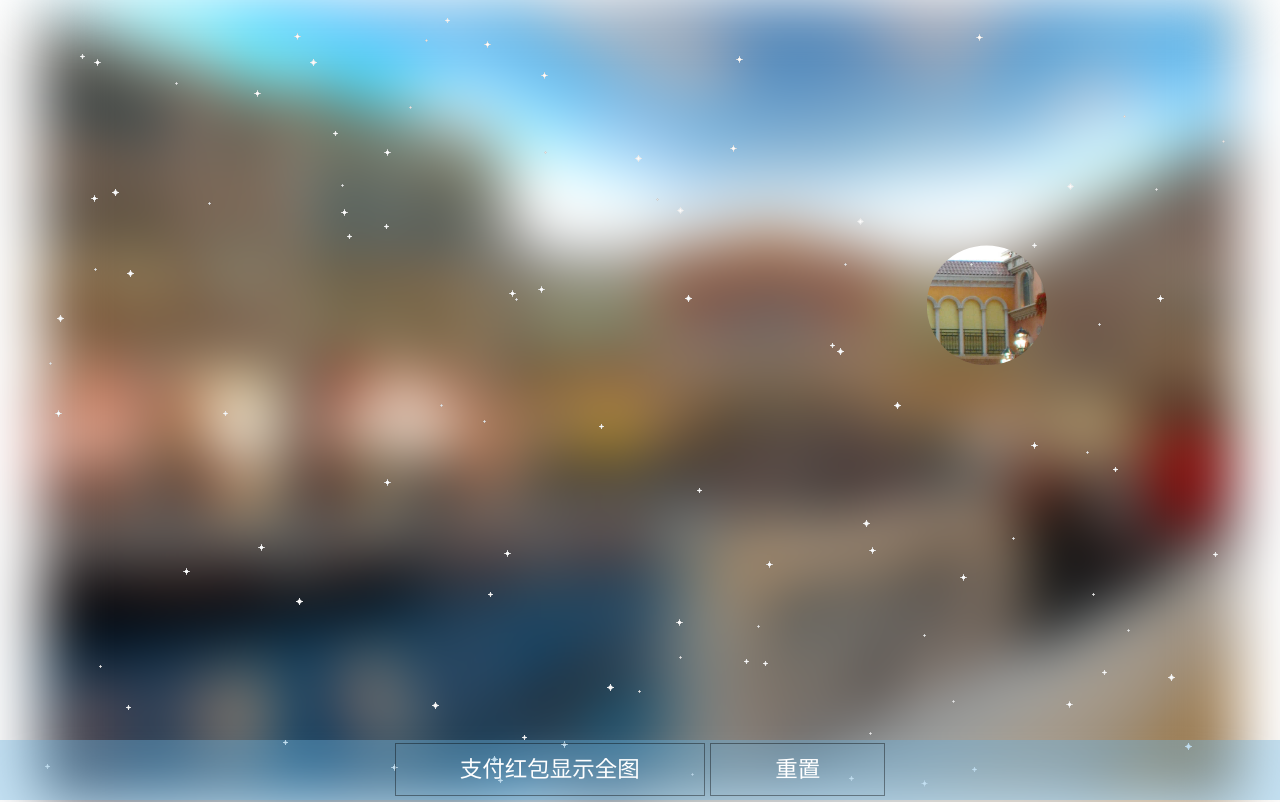
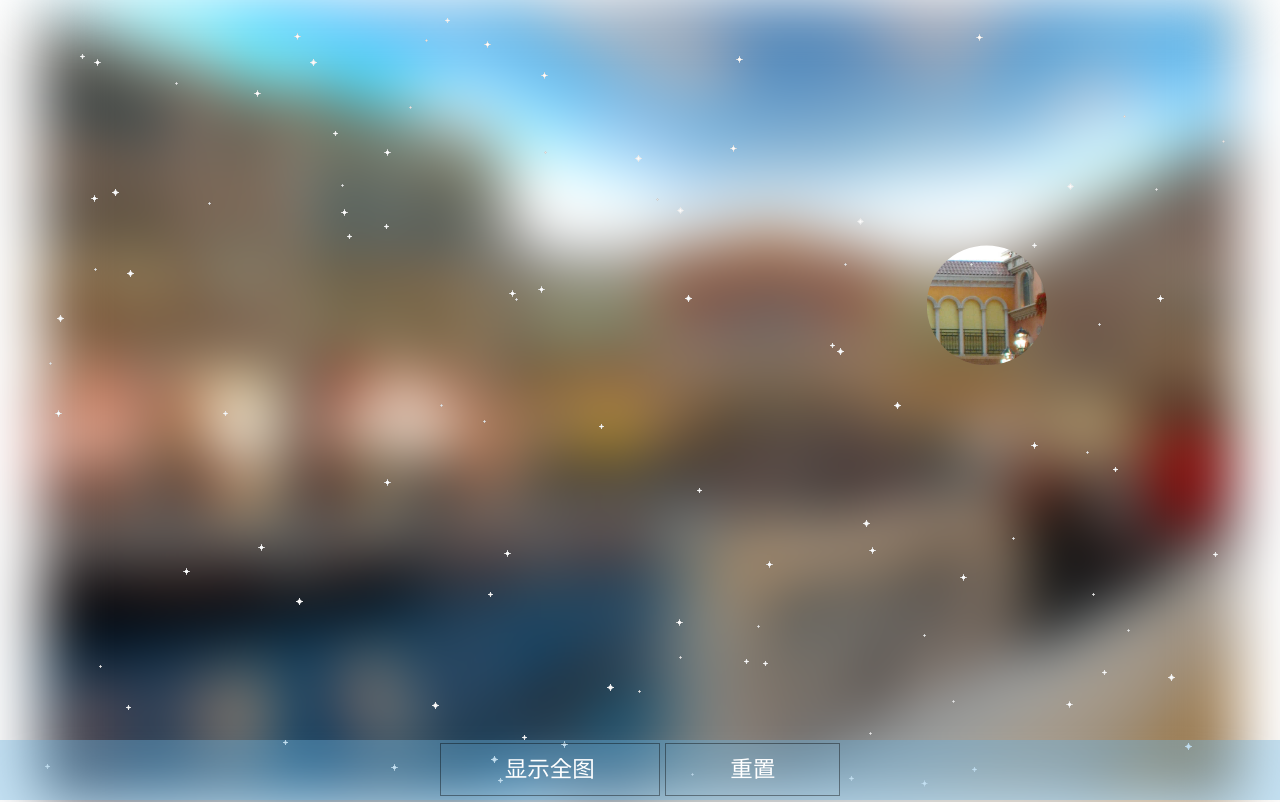
Before and after one commit to lduoduo/WeChat-Money-picture, a plain HTML site: page blur.html in a window 1280 px wide. Drawn offline with Linux system fonts and the light colour scheme.

Commit message:
change button name

```diff
--- a/blur.html
+++ b/blur.html
@@ -15,7 +15,7 @@
 
 	</div>
 	<div class="controller" id="controller">
-			<a href="#" class="btn" id="showBtn">支付红包显示全图</a>
+			<a href="#" class="btn" id="showBtn">显示全图</a>
 			<a href="#" class="btn" id="resetBtn">重置</a>
 	</div>
 	<script src="stars.js"></script>
```
